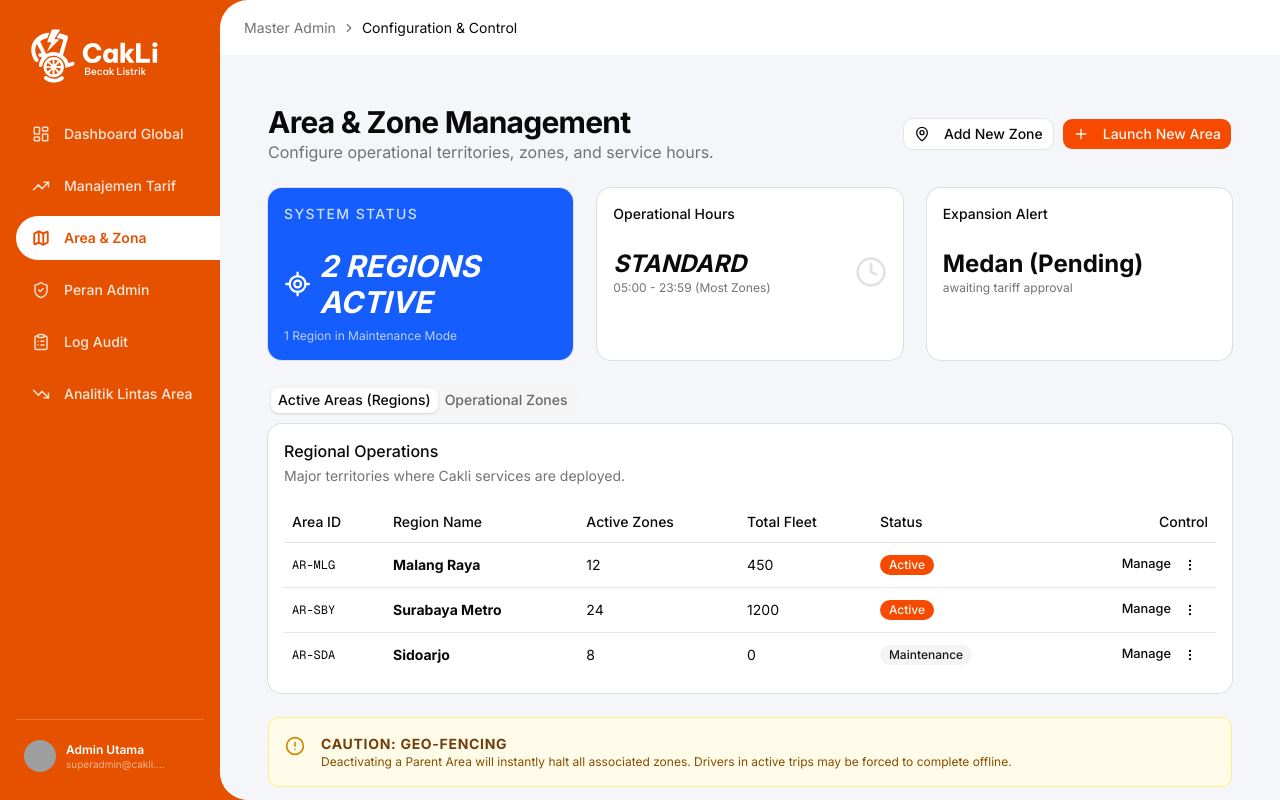
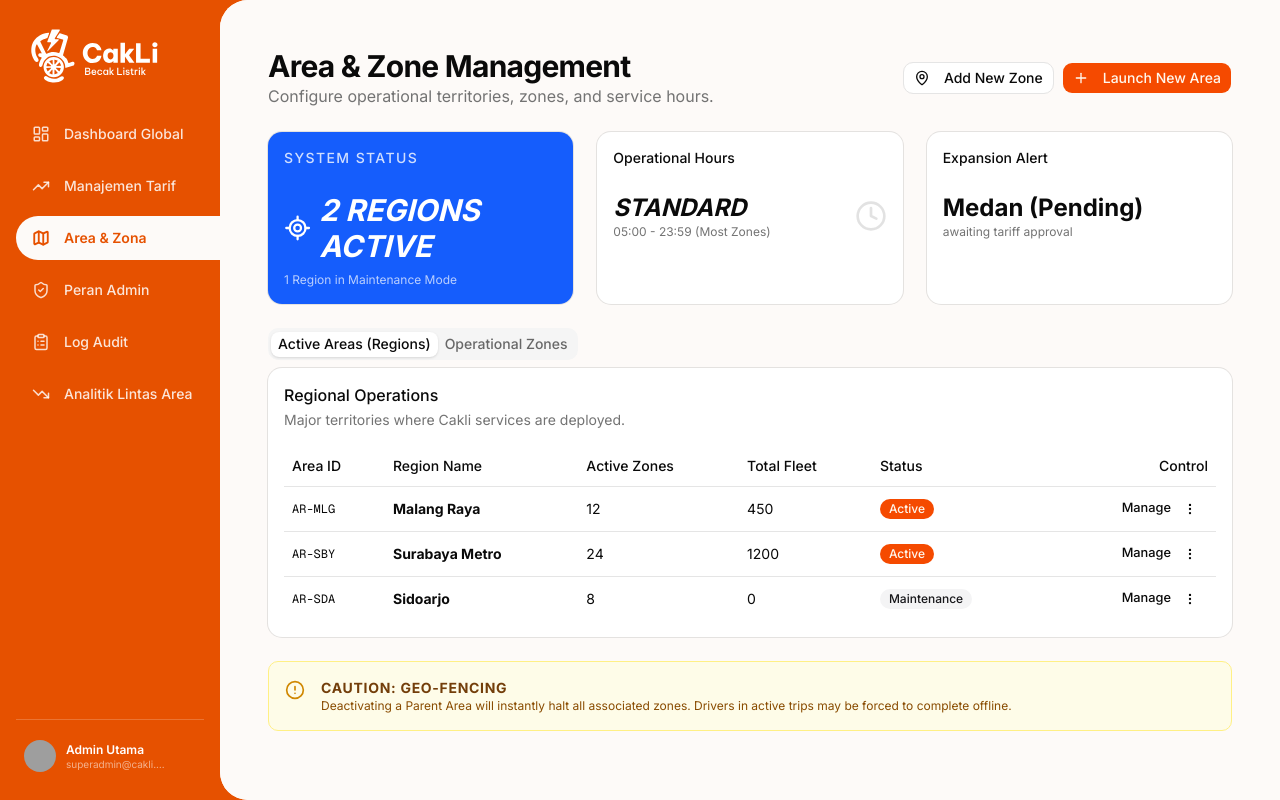
Before and after one commit to lyw505/cakli-frontend, a Next.js app: page /master-admin/areas in a window 1280 px wide. Built offline with nearby package versions, Linux system fonts and the light colour scheme; grey boxes are pictures that could not be loaded.

Commit message:
v1.5 minor  changes: coloring and remove sum item

```diff
--- a/app/globals.css
+++ b/app/globals.css
@@ -120,6 +120,7 @@
   * {
     @apply border-border outline-ring/50;
   }
+
   body {
     @apply bg-background text-foreground;
   }
--- a/app/layout.tsx
+++ b/app/layout.tsx
@@ -16,7 +16,7 @@ const geistMono = Geist_Mono({
 });
 
 export const metadata: Metadata = {
-  title: "Create Next App",
+  title: "cakli admin local",
   description: "Generated by create next app",
 };
 
--- a/app/master-admin/layout.tsx
+++ b/app/master-admin/layout.tsx
@@ -1,13 +1,5 @@
 import React from "react"
 import { AppSidebar } from "@/components/app-sidebar"
-import {
-    Breadcrumb,
-    BreadcrumbItem,
-    BreadcrumbLink,
-    BreadcrumbList,
-    BreadcrumbPage,
-    BreadcrumbSeparator,
-} from "@/components/ui/breadcrumb"
 
 export default function MasterAdminLayout({
     children,
@@ -15,23 +7,15 @@ export default function MasterAdminLayout({
     children: React.ReactNode
 }) {
     return (
+        /* Full-screen orange background */
         <div className="flex h-screen overflow-hidden bg-[#E65100]">
+            {/* Sidebar renders directly on orange bg */}
             <AppSidebar />
+
+            {/* White content rectangle — radius only on top-left & bottom-left */}
             <div className="flex flex-col flex-1 overflow-hidden bg-white rounded-tl-[28px] rounded-bl-[28px]">
-                <header className="flex h-14 shrink-0 items-center gap-2 border-b border-gray-100 px-6">
-                    <Breadcrumb>
-                        <BreadcrumbList>
-                            <BreadcrumbItem className="hidden md:block">
-                                <BreadcrumbLink href="#">Master Admin</BreadcrumbLink>
-                            </BreadcrumbItem>
-                            <BreadcrumbSeparator className="hidden md:block" />
-                            <BreadcrumbItem>
-                                <BreadcrumbPage>Configuration &amp; Control</BreadcrumbPage>
-                            </BreadcrumbItem>
-                        </BreadcrumbList>
-                    </Breadcrumb>
-                </header>
-                <main className="flex-1 overflow-auto p-6 bg-[#F5F6FA]">
+
+                <main className="flex-1 overflow-auto p-6 bg-[#FDFAF8]">
                     {children}
                 </main>
             </div>
--- a/app/operation-admin/layout.tsx
+++ b/app/operation-admin/layout.tsx
@@ -1,13 +1,5 @@
 import React from "react"
 import { AppSidebar } from "@/components/app-sidebar"
-import {
-    Breadcrumb,
-    BreadcrumbItem,
-    BreadcrumbLink,
-    BreadcrumbList,
-    BreadcrumbPage,
-    BreadcrumbSeparator,
-} from "@/components/ui/breadcrumb"
 
 export default function OperationAdminLayout({
     children,
@@ -15,23 +7,15 @@ export default function OperationAdminLayout({
     children: React.ReactNode
 }) {
     return (
+        /* Full-screen orange background */
         <div className="flex h-screen overflow-hidden bg-[#E65100]">
+            {/* Sidebar renders directly on orange bg */}
             <AppSidebar />
+
+            {/* White content rectangle — radius only on top-left & bottom-left */}
             <div className="flex flex-col flex-1 overflow-hidden bg-white rounded-tl-[28px] rounded-bl-[28px]">
-                <header className="flex h-14 shrink-0 items-center gap-2 border-b border-gray-100 px-6">
-                    <Breadcrumb>
-                        <BreadcrumbList>
-                            <BreadcrumbItem className="hidden md:block">
-                                <BreadcrumbLink href="#">Operation Admin</BreadcrumbLink>
-                            </BreadcrumbItem>
-                            <BreadcrumbSeparator className="hidden md:block" />
-                            <BreadcrumbItem>
-                                <BreadcrumbPage>Dashboard</BreadcrumbPage>
-                            </BreadcrumbItem>
-                        </BreadcrumbList>
-                    </Breadcrumb>
-                </header>
-                <main className="flex-1 overflow-auto p-6 bg-[#F5F6FA]">
+
+                <main className="flex-1 overflow-auto p-6 bg-[#FDFAF8]">
                     {children}
                 </main>
             </div>
--- a/app/reporting-admin/layout.tsx
+++ b/app/reporting-admin/layout.tsx
@@ -1,13 +1,5 @@
 import React from "react"
 import { AppSidebar } from "@/components/app-sidebar"
-import {
-    Breadcrumb,
-    BreadcrumbItem,
-    BreadcrumbLink,
-    BreadcrumbList,
-    BreadcrumbPage,
-    BreadcrumbSeparator,
-} from "@/components/ui/breadcrumb"
 
 export default function ReportingAdminLayout({
     children,
@@ -22,20 +14,8 @@ export default function ReportingAdminLayout({
 
             {/* White content rectangle — radius only on top-left & bottom-left */}
             <div className="flex flex-col flex-1 overflow-hidden bg-white rounded-tl-[28px] rounded-bl-[28px]">
-                <header className="flex h-14 shrink-0 items-center gap-2 border-b border-gray-100 px-6">
-                    <Breadcrumb>
-                        <BreadcrumbList>
-                            <BreadcrumbItem className="hidden md:block">
-                                <BreadcrumbLink href="#">Reporting Admin</BreadcrumbLink>
-                            </BreadcrumbItem>
-                            <BreadcrumbSeparator className="hidden md:block" />
-                            <BreadcrumbItem>
-                                <BreadcrumbPage>Analytics</BreadcrumbPage>
-                            </BreadcrumbItem>
-                        </BreadcrumbList>
-                    </Breadcrumb>
-                </header>
-                <main className="flex-1 overflow-auto p-6 bg-[#F5F6FA]">
+
+                <main className="flex-1 overflow-auto p-6 bg-[#FDFAF8]">
                     {children}
                 </main>
             </div>
--- a/components/app-sidebar.tsx
+++ b/components/app-sidebar.tsx
@@ -70,7 +70,7 @@ const adminNavigation = {
   },
 }
 
-// ── CakLi Mascot Logo ────────────────────────────────────────────────────────
+// ── CakLi Mascot Logo ───────────────────────-----------------------------------------
 function CakLiLogo() {
   return (
     <svg width="30" height="30" viewBox="0 0 48 48" fill="none" xmlns="http://www.w3.org/2000/svg">
@@ -134,7 +134,7 @@ export function AppSidebar() {
               <a
                 key={item.title}
                 href={item.url}
-                className="flex items-center gap-3.5 ml-4 pl-4 pr-5 py-3 bg-white text-[#E65100] rounded-l-full font-semibold text-sm whitespace-nowrap transition-all"
+                className="flex items-center gap-3.5 ml-4 pl-4 pr-5 py-3 bg-[#FDFAF8] text-[#E65100] rounded-l-full font-semibold text-sm whitespace-nowrap transition-all"
               >
                 <item.icon className="shrink-0 text-[#E65100]" style={{ width: 18, height: 18 }} strokeWidth={2.5} />
                 <span>{item.title}</span>
```
